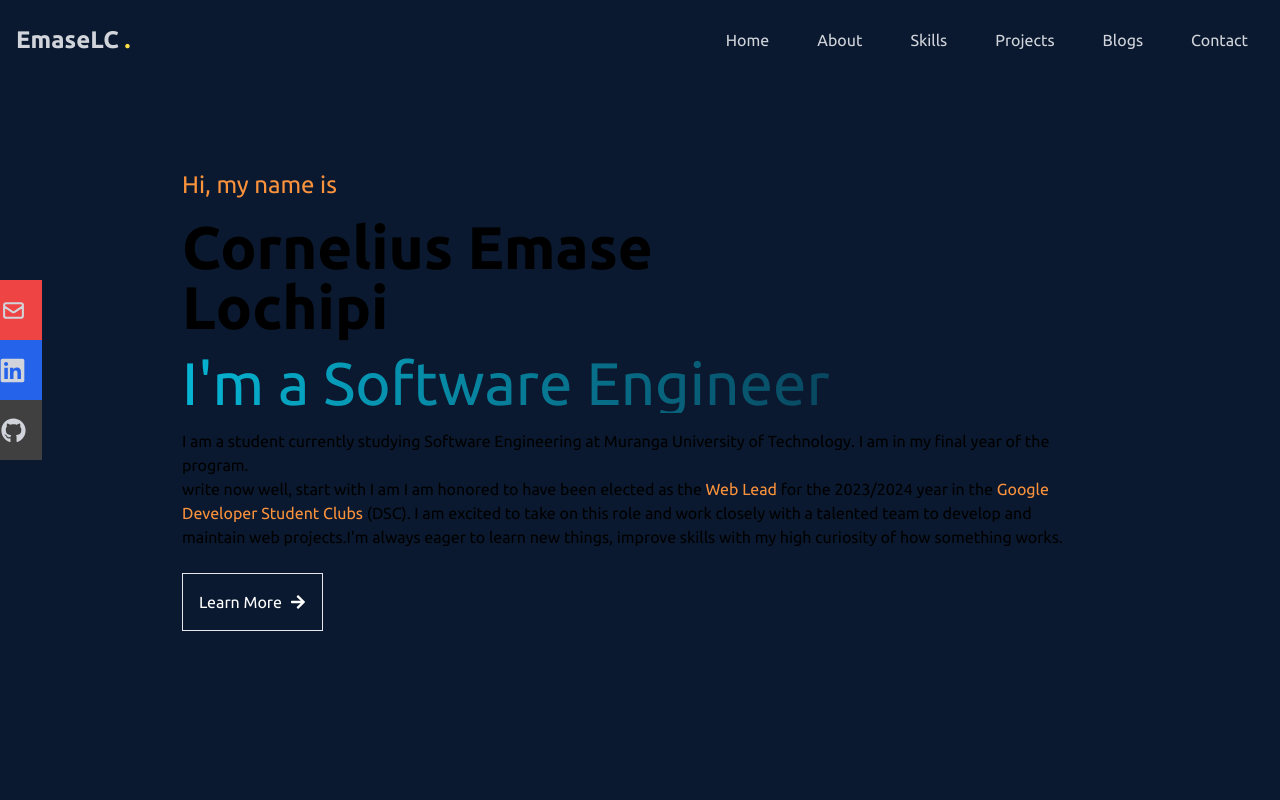
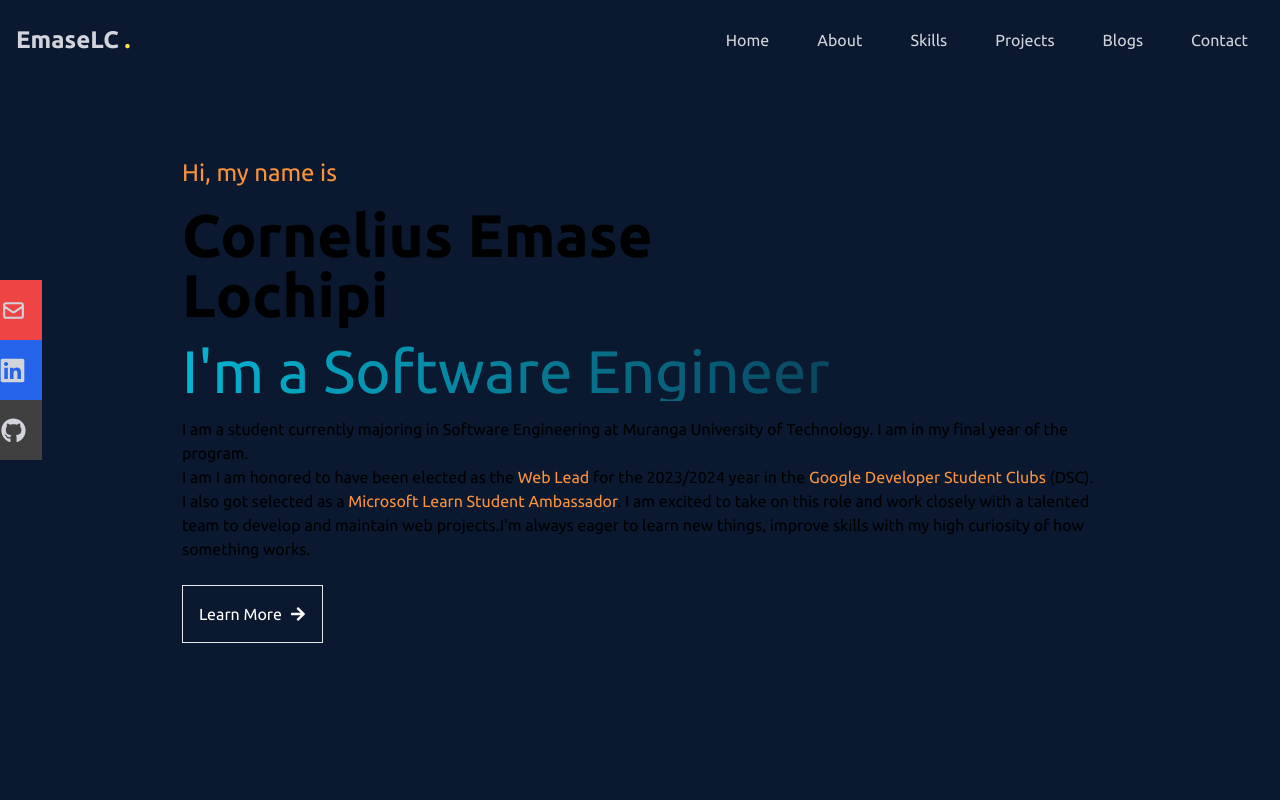
Before and after one commit to Lochipi/emase, a Next.js app: page / in a window 1280 px wide. Shown: the top 800 px of the page. Built offline with nearby package versions, Linux system fonts and the light colour scheme.

Commit message:
updated hero current roles

```diff
--- a/app/components/Hero/Hero.tsx
+++ b/app/components/Hero/Hero.tsx
@@ -13,18 +13,23 @@ const Hero = () => {
           I&apos;m a Software Engineer
         </h2>
         <p className="pt-4 text-1.5xl">
-          I am a student currently studying Software Engineering at Muranga
+          I am a student currently majoring in Software Engineering at Muranga
           University of Technology. I am in my final year of the program.
-          <br />
-          write now well, start with I am I am honored to have been elected as
-          the <span className="text-orange-400">Web Lead</span> for the 2023/2024 year in the{" "}
+          <br />I am I am honored to have been elected as the{" "}
+          <span className="text-orange-400">Web Lead</span> for the 2023/2024
+          year in the{" "}
           <span className="text-orange-400">
             {" "}
             Google Developer Student Clubs
           </span>{" "}
-          (DSC). I am excited to take on this role and work closely with a
-          talented team to develop and maintain web projects.I&apos;m always eager to learn new things, improve skills with
-          my high curiosity of how something works.
+          (DSC). I also got selected as a{" "}
+          <span className="text-orange-400">
+            Microsoft Learn Student Ambassador
+          </span>
+          . I am excited to take on this role and work closely with a talented
+          team to develop and maintain web projects.I&apos;m always eager to
+          learn new things, improve skills with my high curiosity of how
+          something works.
         </p>
 
         <div>
```
